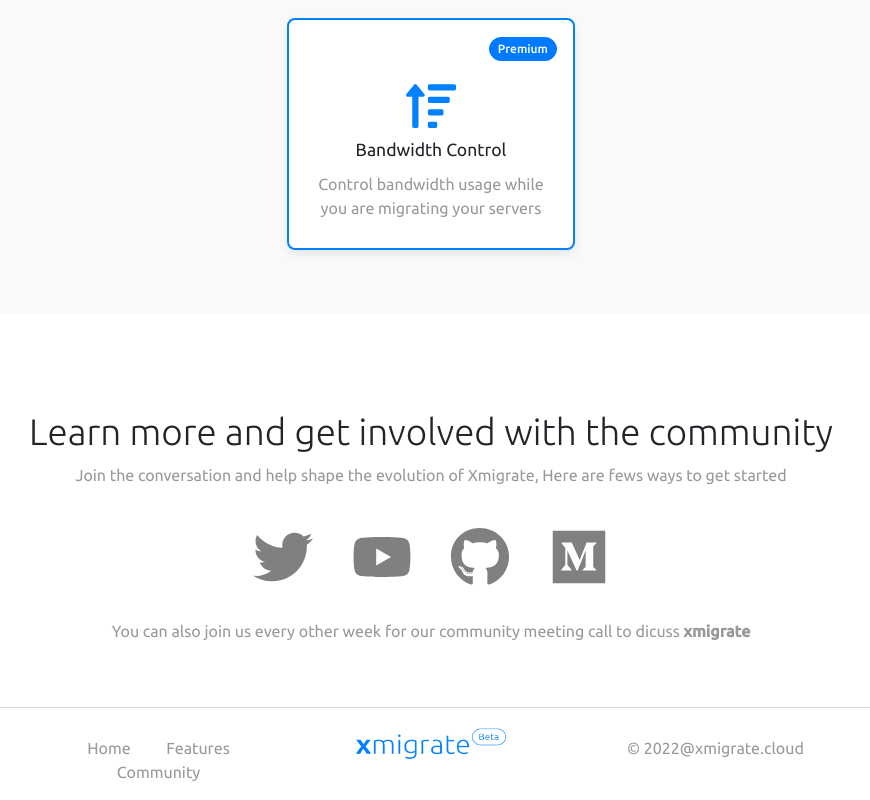
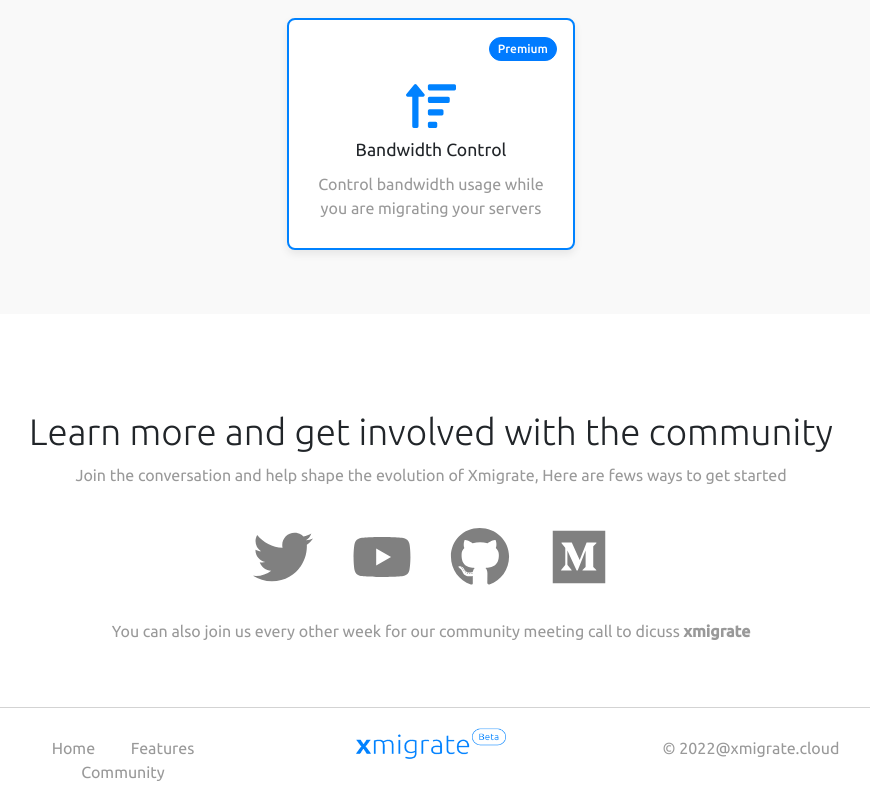
Before and after one commit to xmigrate/xmigrate.cloud, a React (Create React App) app: page / in a window 1280 px wide. Shown: the part 2373-3173 px from the top of the page, without its empty margins (209-1079 px from the left). Built offline with nearby package versions, Linux system fonts and the light colour scheme.

Commit message:
Commiting UI Changes

```diff
--- a/src/pages/Landpage/Landpage.js
+++ b/src/pages/Landpage/Landpage.js
@@ -363,7 +363,7 @@ export default class Landpage extends Component {
           </div>
           {/* Footer */}
           <Row className="justify-content-md-center footer">
-            <Col md="8">
+            <Col xs="9">
               <Row>
                 <Col xs={{ order: "first" }}>
                   <ul className="footer-list lead pt-4 mt-1">
```
Also changed, not shown: 7 other files (tests, documents, lock files or other folders).
